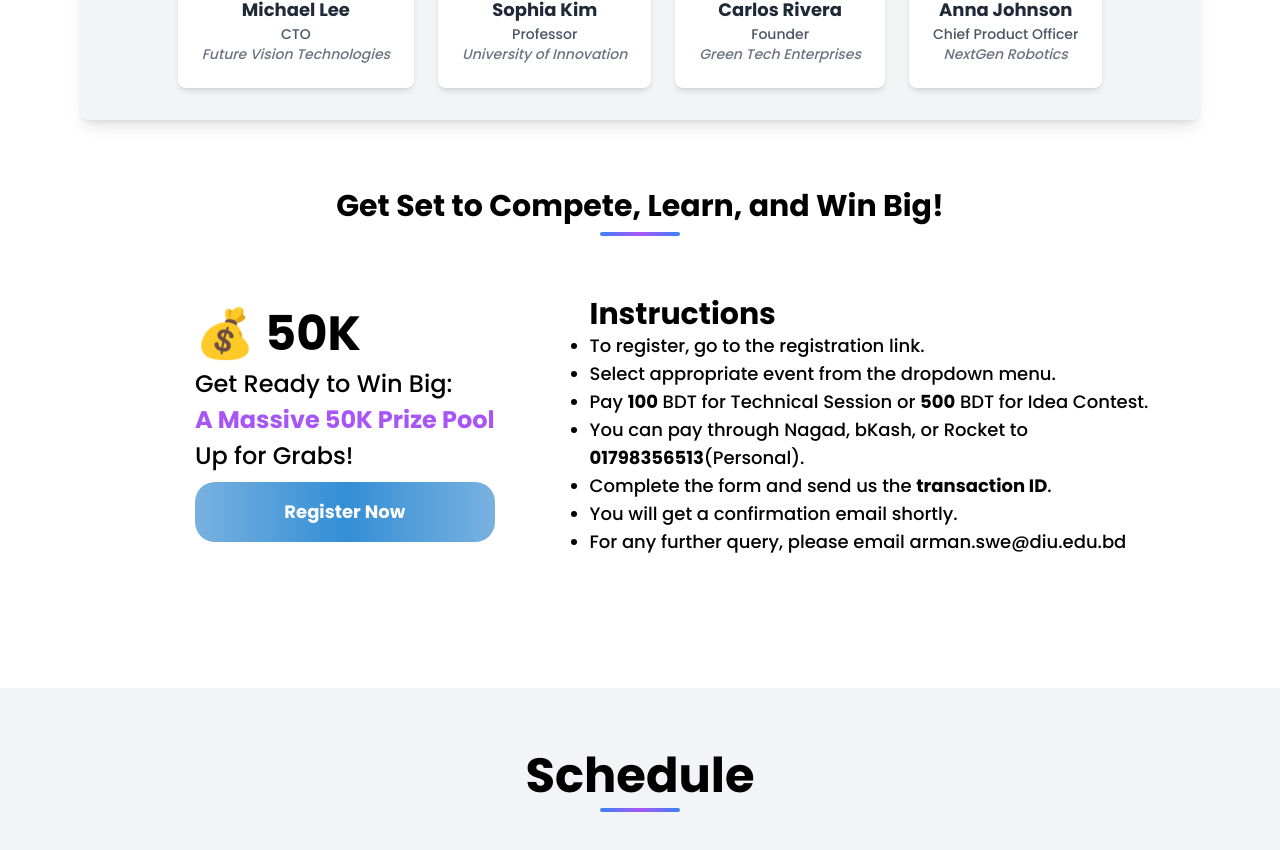
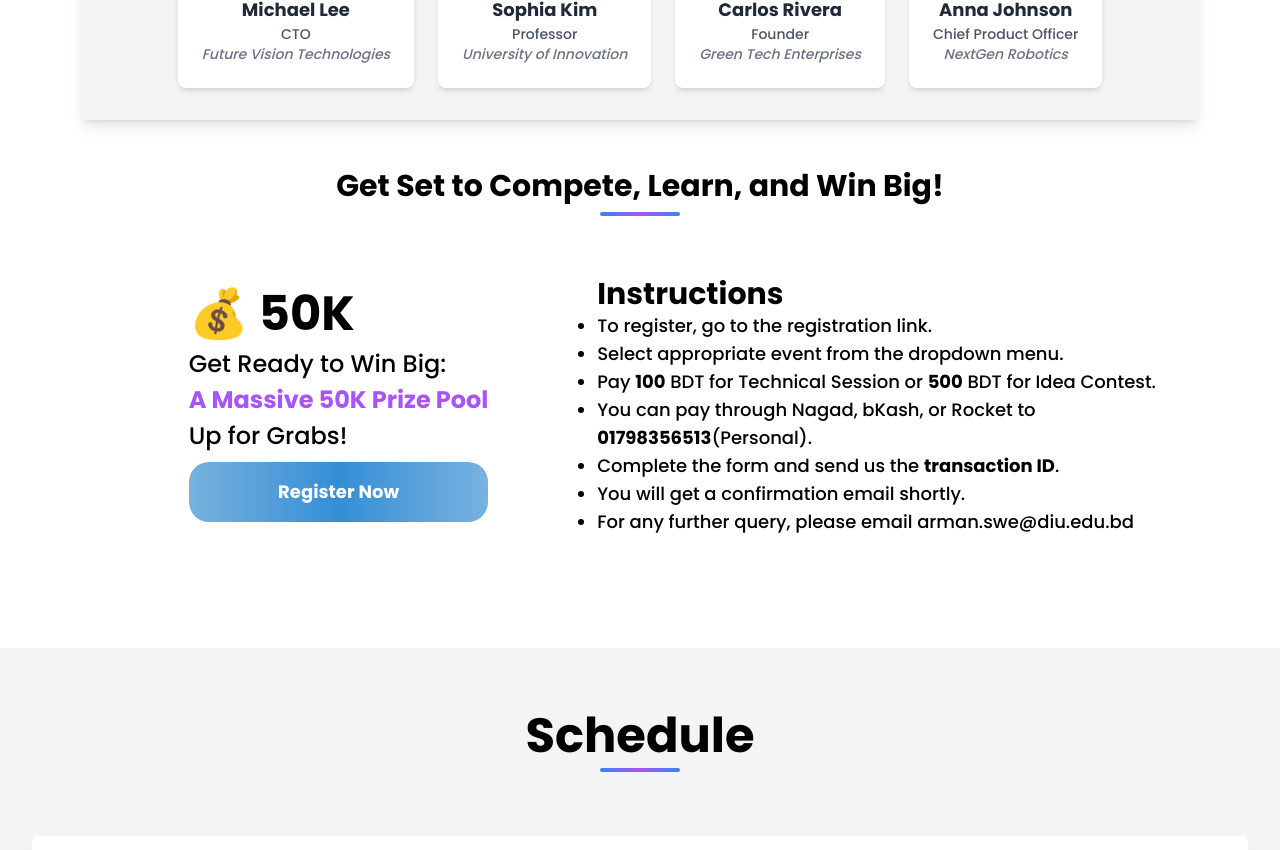
Before and after one commit to Y3ASIN/datascience-summit, a Next.js app: page / in a window 1280 px wide. Shown: the part 2640-3490 px from the top of the page. Built offline with nearby package versions, Linux system fonts and the light colour scheme.

Commit message:
Fix: Mobile View.

```diff
--- a/app/page.tsx
+++ b/app/page.tsx
@@ -46,7 +46,7 @@ export default function Home() {
       {/* About Page */}
       <section
         id="about"
-        className="p-20 mx-6 mt-10 min-h-screen max-w-96 sm:mx-auto sm:max-w-7xl"
+        className="mx-1 mt-10 w-full p-5 sm:mx-auto sm:max-w-7xl sm:p-20"
       >
         <TitleBar title="About" />
 
@@ -69,7 +69,7 @@ export default function Home() {
           ))}
         </div>
 
-        <div className="p-5">
+        <div>
           <TitleBar
             title="Get Set to Compete, Learn, and Win Big!"
             subText="text-3xl"
@@ -79,13 +79,11 @@ export default function Home() {
       </section>
 
       {/* Schedule Page */}
+
       <section
         id="schedule"
         className="mx-8 mt-10 flex min-h-screen max-w-full flex-col items-center justify-center gap-4 rounded-sm bg-gray-100 p-4 sm:mx-auto sm:max-w-7xl sm:flex-row sm:flex-wrap sm:px-8"
       >
-        {/* <h1 className="mb-6 w-full text-center text-2xl font-bold sm:text-left">
-        Schedule
-      </h1> */}
         <TitleBar title="Schedule" />
 
         {events.map((event) => (
```
